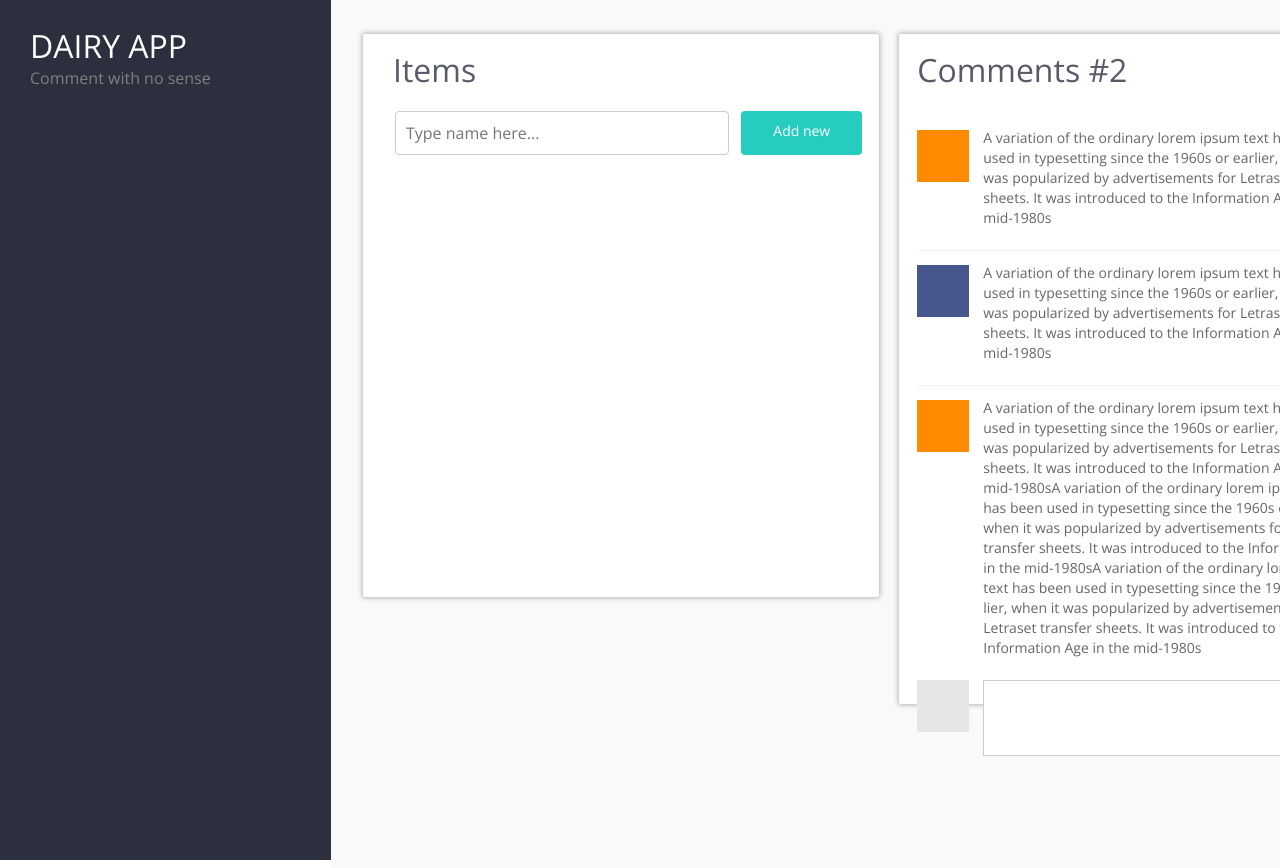
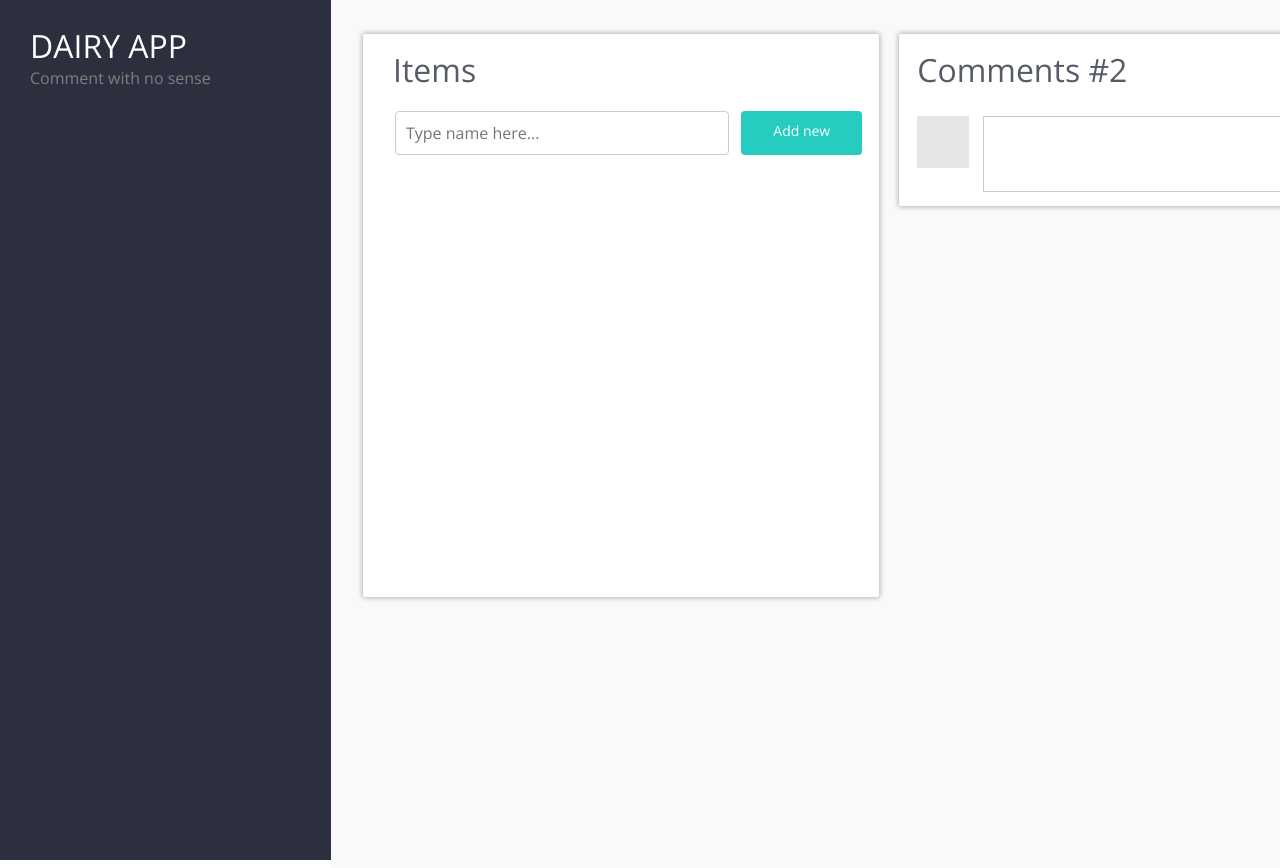
Before and after one commit to barabashlyuda77/dairy-app, a React (Create React App) app: page / in a window 1280 px wide. Shown: the top 868 px of the page. Built offline with nearby package versions, Linux system fonts and the light colour scheme.

Commit message:
Add comments functionality active

```diff
--- a/src/actions/index.js
+++ b/src/actions/index.js
@@ -1,6 +1,7 @@
 export const ADD_ITEM = 'ADD_ITEM';
 export const MAKE_ACTIVE = 'MAKE_ACTIVE';
 export const DELETE_ITEM = 'DELETE_ITEM';
+export const ADD_COMMENT = 'ADD_COMMENT';
 
 export const addItem = (title) => {
   return {
@@ -22,3 +23,11 @@ export const deleteItem = (id) => {
     id
   }
 }
+
+export const addComment = (comment, id) => {
+  return {
+    type: ADD_COMMENT,
+    id,
+    comment
+  }
+}
--- a/src/components/add-comment/add-comment.js
+++ b/src/components/add-comment/add-comment.js
@@ -2,11 +2,25 @@ import React from 'react';
 
 import './add-comment.scss';
 
-const AddComment = () =>{
+const AddComment = (props) => {
+  const textArea = React.createRef();
+
+  const typeHandler = (e) => {
+    if ((e.key === 'Enter') && (e.ctrlKey === true)) {
+      const comment = textArea.current.value;
+      props.addComment(comment, props.itemId)
+      textArea.current.value = '';
+    }
+  }
+
   return (
     <div className="add-comment-wrapper">
       <div className="square-add"></div>
-      <textarea className="add-text"></textarea>
+      <textarea
+        className="add-text"
+        onKeyPress={typeHandler}
+        ref={textArea}>
+      </textarea>
     </div>
   );
 }
--- a/src/components/comment-list/comment-list.js
+++ b/src/components/comment-list/comment-list.js
@@ -4,12 +4,18 @@ import './comment-list.scss';
 
 import Comment from '../comment/comment.js';
 
-const CommentList = () =>{
+const CommentList = (props) =>{
   return (
     <div className="comment-list-wrapper">
-      <Comment color="orange" text="A variation of the ordinary lorem ipsum text has been used in typesetting since the 1960s or earlier, when it was popularized by advertisements for Letraset transfer sheets. It was introduced to the Information Age in the mid-1980s" />
-      <Comment color="blue" text="A variation of the ordinary lorem ipsum text has been used in typesetting since the 1960s or earlier, when it was popularized by advertisements for Letraset transfer sheets. It was introduced to the Information Age in the mid-1980s" />
-      <Comment color="orange" text="A variation of the ordinary lorem ipsum text has been used in typesetting since the 1960s or earlier, when it was popularized by advertisements for Letraset transfer sheets. It was introduced to the Information Age in the mid-1980sA variation of the ordinary lorem ipsum text has been used in typesetting since the 1960s or earlier, when it was popularized by advertisements for Letraset transfer sheets. It was introduced to the Information Age in the mid-1980sA variation of the ordinary lorem ipsum text has been used in typesetting since the 1960s or earlier, when it was popularized by advertisements for Letraset transfer sheets. It was introduced to the Information Age in the mid-1980s" />
+      {
+        props.comments.map((comment, i) => {
+          return <Comment
+            color={ i % 2 === 0 ? 'orange' : 'blue'}
+            text={comment}
+            key={i}
+          />
+        })
+      }
     </div>
   );
 }
--- a/src/components/comment-list/comment-list.scss
+++ b/src/components/comment-list/comment-list.scss
@@ -1,4 +1,6 @@
 .comment-list-wrapper {
   display: flex;
   flex-direction: column;
+  flex: 1;
+  margin-top: 30px;
 }
--- a/src/components/comment/comment.scss
+++ b/src/components/comment/comment.scss
@@ -6,9 +6,6 @@
   padding-bottom: 22px;
   border-bottom: 1px solid $border-color;
 
-  &:first-child {
-    margin-top: 30px;
-  }
   &:last-child {
     border-bottom: none;
   }
--- a/src/components/comments/comments.js
+++ b/src/components/comments/comments.js
@@ -1,4 +1,6 @@
 import React from 'react';
+import { connect } from 'react-redux';
+import { addComment } from '../../actions/index.js';
 
 import './comments.scss';
 
@@ -6,16 +8,27 @@ import CommentList from '../comment-list/comment-list.js';
 import AddComment from '../add-comment/add-comment.js';
 import Title from '../title/title.js';
 
-const Comments = () =>{
+const Comments = (props) => {
   return (
     <div className="comments-wrapper">
       <Title
         titleText="Comments #2"
       />
-      <CommentList />
-      <AddComment />
+      <CommentList comments={props.comments} />
+      <AddComment itemId={props.itemId} addComment={props.addComment} />
     </div>
   );
 }
 
-export default Comments;
+const mapStateToProps = (state) => {
+  const activeItem = state.find((item) => item.active === true);
+
+  return {
+    itemId: activeItem ? activeItem.id : null,
+    comments: activeItem ? activeItem.comments : []
+  }
+};
+
+const mapDispatchToProps = { addComment };
+
+export default connect(mapStateToProps, mapDispatchToProps)(Comments);
--- a/src/components/comments/comments.scss
+++ b/src/components/comments/comments.scss
@@ -3,6 +3,8 @@
 
 .comments-wrapper {
   @include border-decoration;
+  display: flex;
+  flex-direction: column;
   background-color: $color-white;
   flex: 444;
   padding: 20px 18px 14px 18px;
--- a/src/reducers/index.js
+++ b/src/reducers/index.js
@@ -1,4 +1,4 @@
-import { ADD_ITEM, MAKE_ACTIVE, DELETE_ITEM } from '../actions/index.js';
+import { ADD_ITEM, MAKE_ACTIVE, DELETE_ITEM, ADD_COMMENT } from '../actions/index.js';
 
 const createItem = (value) => {
   return {
@@ -30,6 +30,20 @@ const addItem = (state, action) => {
   return newState;
 }
 
+const addComment = (state, action) => {
+  const newState = state.map((item) => {
+    const newItem = {...item}
+    if (newItem.id === action.id) {
+      const comments = [...newItem.comments];
+      comments.push(action.comment)
+      newItem.comments = comments;
+    }
+    return newItem;
+  });
+  saveItemsToLocalStorage(newState);
+  return newState;
+}
+
 const initialState = getItemsFromLocalStorage();
 
 const globalReducer = (state = initialState, action) => {
@@ -44,6 +58,8 @@ const globalReducer = (state = initialState, action) => {
       });
       case DELETE_ITEM:
         return deleteItem(state, action);
+      case ADD_COMMENT:
+        return addComment(state, action);
     default:
       return state
   }
```
